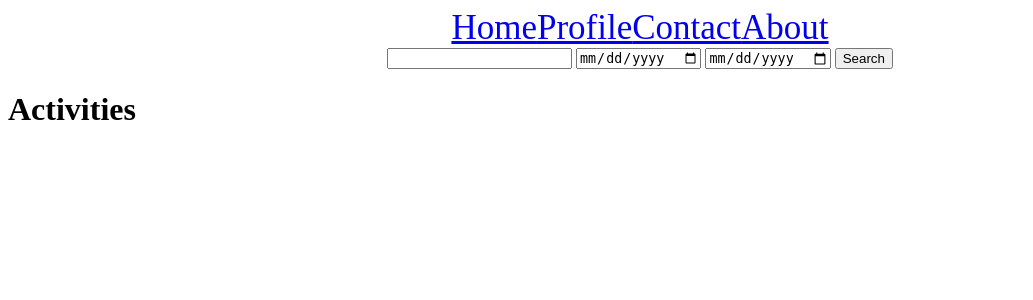
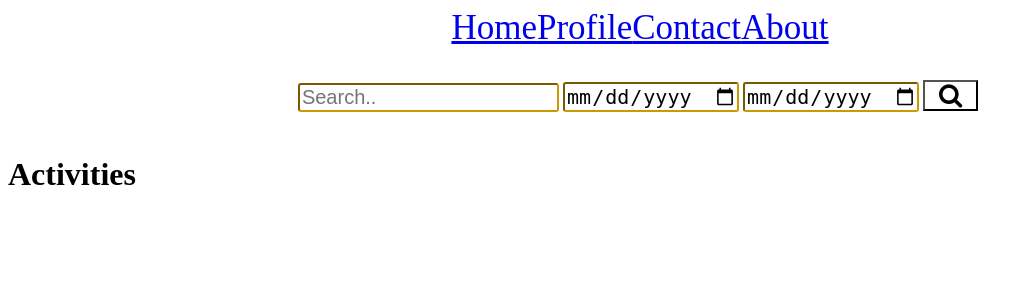
Before and after one commit to KeremAlemdar/CS353Project, a PHP site: page /tourDetails.php?id=1 in a window 1280 px wide. Shown: the top 300 px of the page, without its empty margins (0-1033 px from the left). Run offline with PHP 8.4, Linux system fonts and the light colour scheme; data that the repository does not hold is empty; some libraries are stand-ins or nearby versions.

Commit message:
tour, activity table changed. Navigaton bar updated.

```diff
--- a/dbProject/components/navbar.php
+++ b/dbProject/components/navbar.php
@@ -1,16 +1,39 @@
 <!DOCTYPE html>
 <html>
 <head>
+  <link href="https://maxcdn.bootstrapcdn.com/font-awesome/4.2.0/css/font-awesome.min.css" rel="stylesheet">
     <style>
         .topnav {
             display: flex;
             justify-content: center;
             font-size: 35px;
+            margin-bottom: 2.5%;
         }
         .search {
             display: flex;
             justify-content: center;
+            margin-bottom: 3.5%;
         }
+        .search input{
+            border-radius: 3px;
+            border-color: #cc9900;
+        }
+        button {
+            background-color: white;
+        }
+        .search_bar input[type=text]{
+            width: 37%;
+            font-size: 20px;
+        }
+        .search_bar input[type=date]{
+            width: 25%;
+            font-size: 20px;
+        }
+        .search_bar button {
+            width: 8%;
+            font-size: 25px;
+        }
+
     </style>
 </head>
 <div>
@@ -22,12 +45,12 @@
     </div>
 
     <div class="search">
-        <form action='vacation.php' method='post'>
+        <form class="search_bar" action='vacation.php' method='post'>
             <tr>
-            <td><input type='text' name='searchKey'></td>
-            <td><input type='date' name='start_date'></td>
-            <td><input type='date' name='end_date'></td>
-            <input type ='submit' name='Search' value='Search'>
+            <td><input type='text' placeholder="Search.." name='searchKey'></td>
+            <td><input type='date' placeholder="Start Date" name='start_date'></td>
+            <td><input type='date' placeholder="End Date" name='end_date'></td>
+            <button type ='submit' name='Search' value='Search' class="fa fa-search"></button>
             </tr>
         </form>
     </div>
--- a/dbProject/index.php
+++ b/dbProject/index.php
@@ -33,6 +33,7 @@ $return = $_GET["msg"];
         <div class="links">
         <div><a href='./tour.php'>TourListing</a></div>
         <div><a href='./tourDetails.php?id=1'>TourDetails</a></div>
+        <div><a href='./deneme.php'>FontAwesome</a></div>
         </div>
         </div>
         <div class="person">
--- a/dbProject/tour.php
+++ b/dbProject/tour.php
@@ -1,4 +1,5 @@
 <?php
+include("./connection/checkSession.php");
 include("./components/navbar.php");
 include("./components/tourListing.php");
 ?>
--- a/dbProject/tourDetails.php
+++ b/dbProject/tourDetails.php
@@ -1,8 +1,8 @@
 <?php
 include("./connection/checkSession.php");
 include("./components/navbar.php");
-# Tour(tour_id, start_date, end_date, tour_information)
-# Tour_Activity (activity_id, tour_id, date)
+# Tour(tour_id, start_date, end_date, tour_information, image)
+# Tour_Activity (activity_id, tour_id, date, image)
 # Activity (activity_id, content, name, location, price, categories)
 
 $tour_id = $_GET["id"];
@@ -38,7 +38,7 @@ $activities = $mysqli->query($query);
             flex-wrap: wrap;
         }
         .activity {
-            width: 10%;
+            width: 10%; /* increase activity size */
             justify-content: center;
             margin-left: 2.5%;
             margin-right: 2.5%;
@@ -72,7 +72,7 @@ $activities = $mysqli->query($query);
                 <div>-</div>
                 <div>" . $tuple[2] . "</div>
                 </div>
-                <div><img src='https://encrypted-tbn0.gstatic.com/images?q=tbn:ANd9GcTiQc9dZn33Wnk-j0sXZ19f8NiMZpJys7nTlA&usqp=CAU'/></div>
+                <div><img src='./img/".$tuple[4]."'/></div>
 
                 <div><h2>Tour Details</h2></div>
                 <div class='tour_details'>" . $tuple[3] . "</div>
@@ -88,7 +88,7 @@ $activities = $mysqli->query($query);
 
                 echo "
                 <div class='activity'>
-                <div><img src='https://encrypted-tbn0.gstatic.com/images?q=tbn:ANd9GcTiQc9dZn33Wnk-j0sXZ19f8NiMZpJys7nTlA&usqp=CAU'/></div>
+                <div><img src='./img/".$tuple[8]."'/></div>
                 <div class='information'>
                     <div>" . $tuple[4] . "</div>
                     <div>" . $tuple[6] . "</div>
@@ -97,7 +97,7 @@ $activities = $mysqli->query($query);
                 </div>
                 ";
             }
-            echo "</div></div>"
+            echo "</div></div>";
             ?>
         </div>
     </body>
```
Also changed, not shown: dbProject/components/tourListing.php (+29 -12 lines), dbProject/deneme.php (added, +11 -0 lines), dbProject/img/activity1.jpg (added), dbProject/img/activity2.jpg (added), dbProject/img/empty.png (added), dbProject/img/tour1.jpg (added), dbProject/img/tour2.jpg (added), 2 other files.
